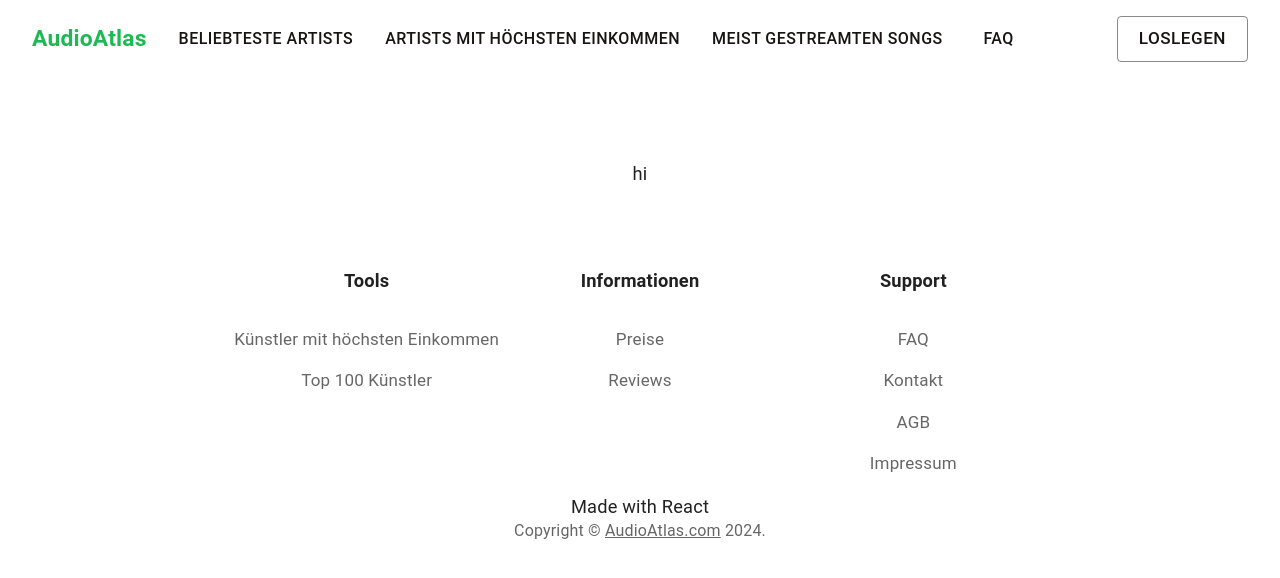
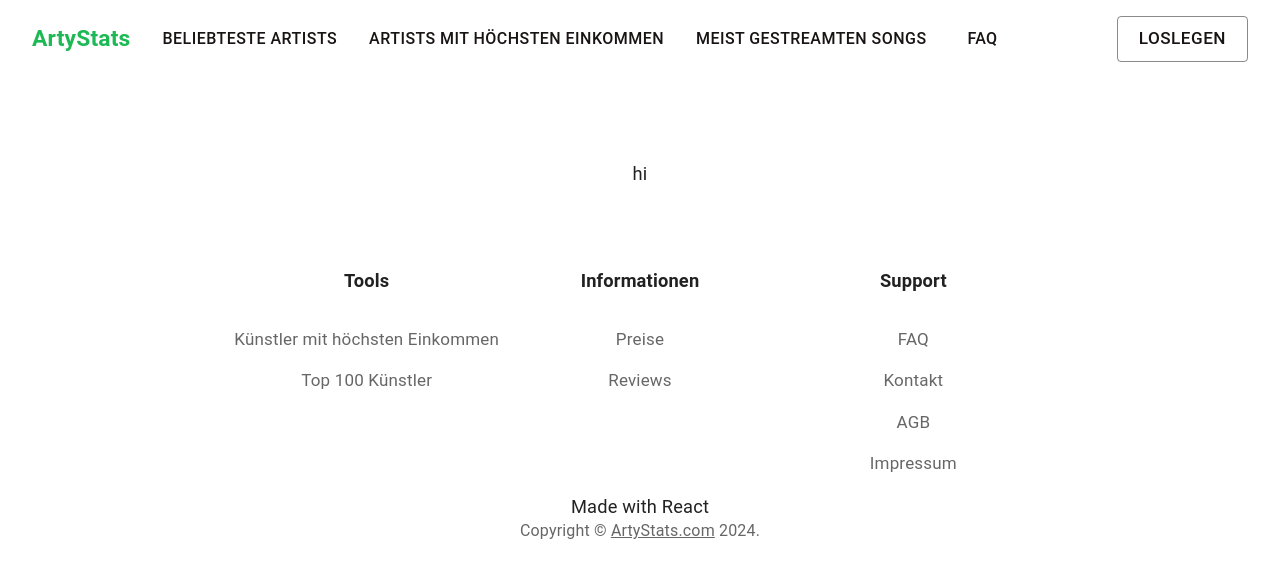
Before and after one commit to MoDiarra04/Spotify-App, a React (Create React App) app in the folder frontend/: page /most-streamed-songs in a window 1280 px wide. Shown: the top 578 px of the page. Built offline with nearby package versions, Linux system fonts and the light colour scheme.

Commit message:
frontend: chagned app name

```diff
--- a/frontend/public/index.html
+++ b/frontend/public/index.html
@@ -7,7 +7,7 @@
     <meta name="theme-color" content="#000000" />
     <meta
       name="description"
-      content="Web site created using create-react-app"
+      content="Artystats.com is a comprehensive analytics platform tailored for musicians, DJs, and music industry insiders. It offers in-depth insights into the performance of your music across multiple streaming platforms and social media channels. From stream counts to chart positions, Artystats equips artists with the data they need to track and optimize their digital presence, empowering them to make informed decisions and maximize their reach."
     />
     <link rel="apple-touch-icon" href="%PUBLIC_URL%/logo192.png" />
     <!--
@@ -24,7 +24,7 @@
       work correctly both with client-side routing and a non-root public URL.
       Learn how to configure a non-root public URL by running `npm run build`.
     -->
-    <title>React App</title>
+    <title>ArtyStats</title>
   </head>
   <body>
     <noscript>You need to enable JavaScript to run this app.</noscript>
--- a/frontend/src/App.tsx
+++ b/frontend/src/App.tsx
@@ -20,10 +20,6 @@ function App() {
     },
   });
 
-  useEffect(() => {
-    document.title = "AudioAtlas"
- }, []);
-
   return (
     <BrowserRouter>
       <ThemeProvider theme={Theme}>
--- a/frontend/src/Components/AppBar.tsx
+++ b/frontend/src/Components/AppBar.tsx
@@ -1,23 +1,28 @@
-import * as React from "react";
+import { cloneElement, useEffect, useState } from "react";
+import {
+  BrowserRouter,
+  Route,
+  Routes,
+  useLocation,
+  useNavigate,
+} from "react-router-dom";
+import MenuIcon from "@mui/icons-material/Menu";
+import AppBar from "@mui/material/AppBar";
 import Box from "@mui/material/Box";
+import Button from "@mui/material/Button";
+import IconButton from "@mui/material/IconButton";
 import Menu from "@mui/material/Menu";
-import AppBar from "@mui/material/AppBar";
-import Button from "@mui/material/Button";
+import MenuItem from "@mui/material/MenuItem";
 import Toolbar from "@mui/material/Toolbar";
-import MenuItem from "@mui/material/MenuItem";
-import MenuIcon from "@mui/icons-material/Menu";
-import IconButton from "@mui/material/IconButton";
 import Typography from "@mui/material/Typography";
 import useScrollTrigger from "@mui/material/useScrollTrigger";
-import { BrowserRouter, Routes, Route, useNavigate } from "react-router-dom";
-
-import StickyFooter from "./Footer";
-import MainPage from "./MainPage";
-import Impressum from "./Impessum";
 import ArtistComponent from "./ArtistComponent";
-import PopularAristComponent from "./popularArtistCompnent";
 import ArtistRevenue from "./ArtistRevenue";
 import Faq from "./Faq";
+import StickyFooter from "./Footer";
+import Impressum from "./Impessum";
+import MainPage from "./MainPage";
+import PopularAristComponent from "./popularArtistCompnent";
 import Top50Songs from "./Top50Songs";
 
 const pages = [
@@ -39,20 +44,17 @@ function ElevationScroll(props: Props) {
     target: undefined,
   });
 
-  return React.cloneElement(children, {
+  return cloneElement(children, {
     elevation: trigger ? 4 : 0,
   });
 }
 
 function ResponsiveAppBar() {
   const navigate = useNavigate();
+  const location = useLocation();
 
-  const [anchorElNav, setAnchorElNav] = React.useState<null | HTMLElement>(
-    null
-  );
-  const [anchorElUser, setAnchorElUser] = React.useState<null | HTMLElement>(
-    null
-  );
+  const [anchorElNav, setAnchorElNav] = useState<null | HTMLElement>(null);
+  const [anchorElUser, setAnchorElUser] = useState<null | HTMLElement>(null);
 
   const handleOpenNavMenu = (event: React.MouseEvent<HTMLElement>) => {
     setAnchorElNav(event.currentTarget);
@@ -68,6 +70,25 @@ function ResponsiveAppBar() {
   const handleCloseUserMenu = () => {
     setAnchorElUser(null);
   };
+
+  //change title depending on current site
+  useEffect(() => {
+    console.log(location);
+    switch (location.pathname) {
+      case "/":
+        document.title = "ArtyStats - Suche nach einen Künstler";
+        return;
+      case "/faq":
+        document.title = "ArtyStats - FAQ";
+        return;
+      case "/most-popular-artists-100":
+        document.title = "ArtyStats - Beliebteste Artists";
+        return;
+      default:
+        document.title = "ArtyStats";
+        return;
+    }
+  }, [location]);
 
   return (
     <>
@@ -95,7 +116,7 @@ function ResponsiveAppBar() {
                   textDecoration: "none",
                 }}
               >
-                AudioAtlas
+                ArtyStats
               </Typography>
 
               <Box sx={{ flexGrow: 1, display: { xs: "flex", md: "none" } }}>
@@ -156,7 +177,7 @@ function ResponsiveAppBar() {
                   textDecoration: "none",
                 }}
               >
-                AudioAtlas
+                ArtyStats
               </Typography>
               <Box sx={{ flexGrow: 1, display: { xs: "none", md: "flex" } }}>
                 {pages.map((page) => (
@@ -188,7 +209,10 @@ function ResponsiveAppBar() {
         <Routes>
           <Route index element={<MainPage />} />
           <Route path="/" element={<MainPage />} />
-          <Route path="/most-popular-artists-100" element={<PopularAristComponent />} />
+          <Route
+            path="/most-popular-artists-100"
+            element={<PopularAristComponent />}
+          />
           <Route path="/artist-revenue" element={<ArtistRevenue />} />
           <Route path="/faq" element={<Faq />} />
           <Route path="/artist/:id" element={<ArtistComponent />} />
--- a/frontend/src/Components/Footer.tsx
+++ b/frontend/src/Components/Footer.tsx
@@ -9,7 +9,7 @@ function Copyright() {
     <Typography variant="body2" color="text.secondary">
       {"Copyright © "}
       <Link color="inherit" href="https://mui.com/">
-        AudioAtlas.com
+        ArtyStats.com
       </Link>{" "}
       {new Date().getFullYear()}
       {"."}
--- a/frontend/src/Components/QuestionBox.tsx
+++ b/frontend/src/Components/QuestionBox.tsx
@@ -137,7 +137,7 @@ export const QuestionBox = () => {
         </Accordion>
         <Typography sx={{ p: 2, color: "text.secondary" }}>
           Hast du noch offene Fragen? Dann lies unsere{" "}
-          <Link color="inherit" href="https://AudioAtlas.com/">
+          <Link color="inherit" href="https://ArtyStats.com/">
             FAQ
           </Link>{" "}
         </Typography>
```
